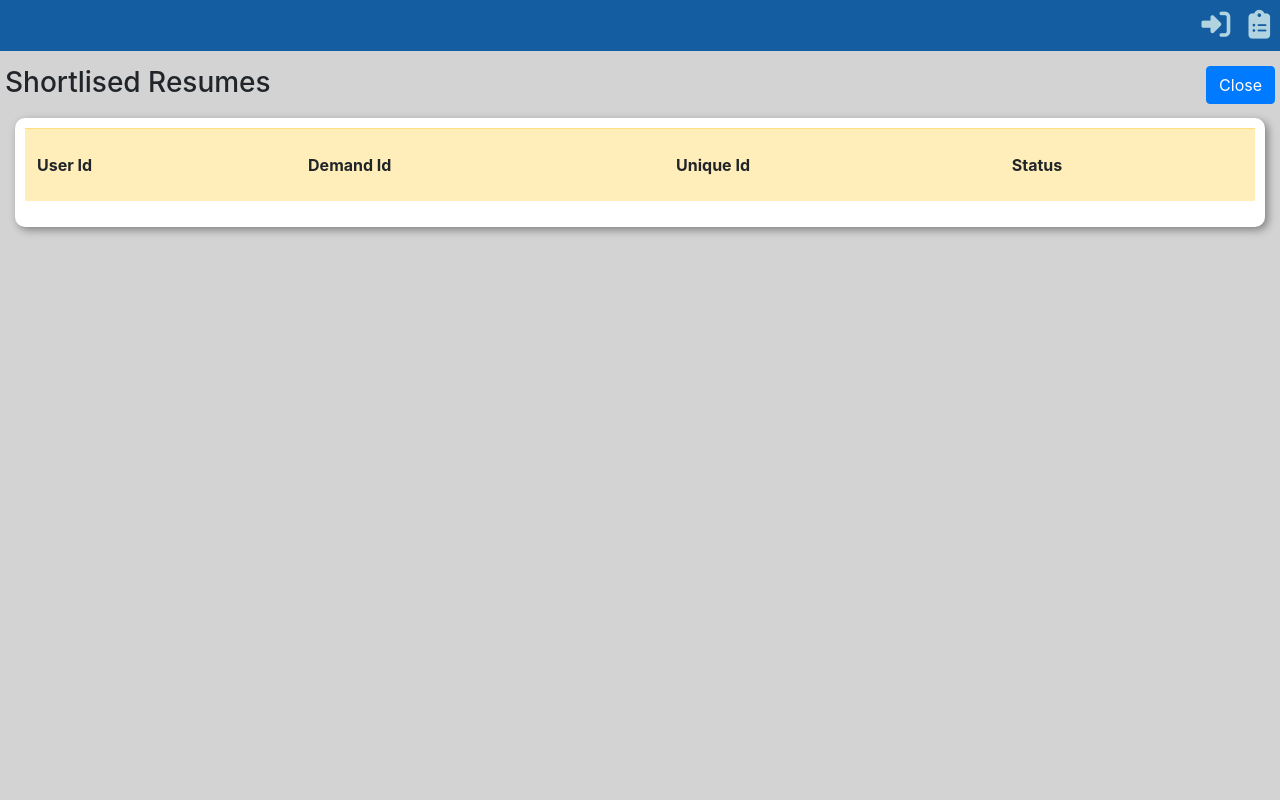
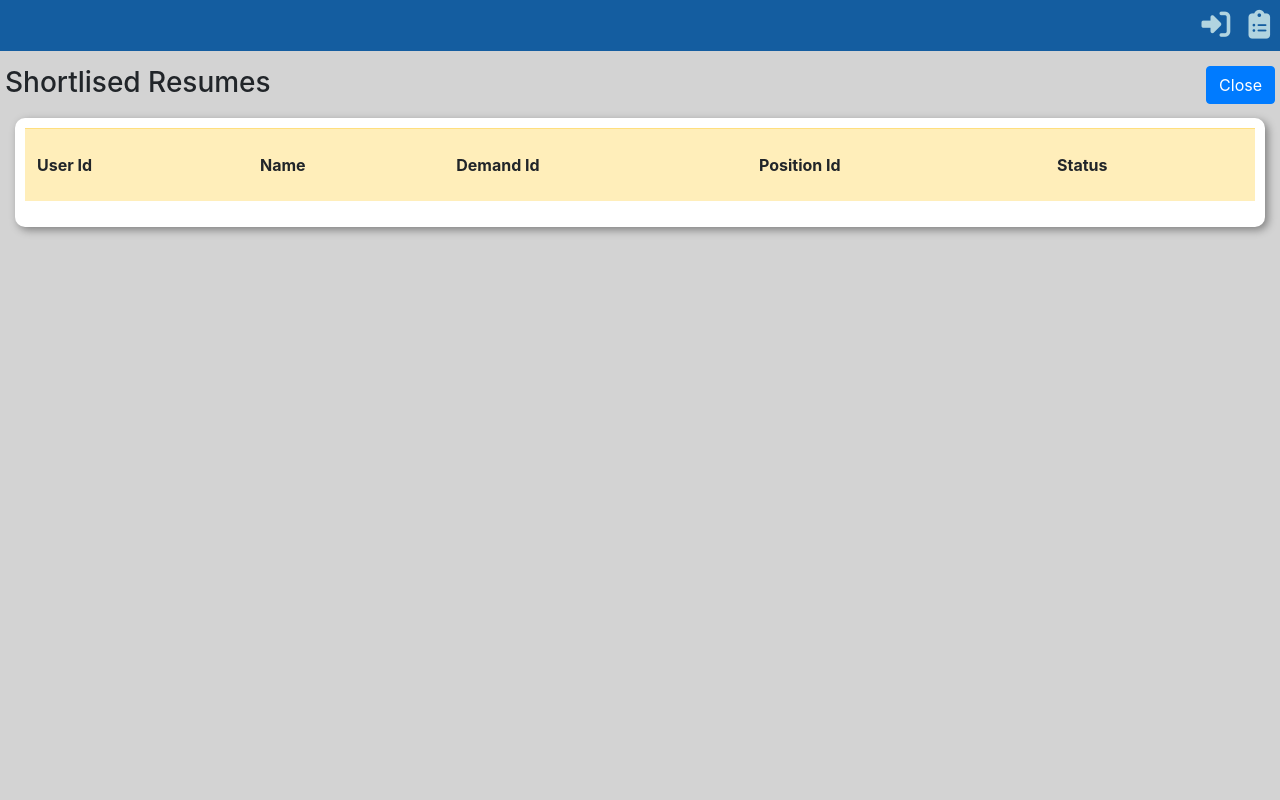
Before and after one commit to SreenivasKam/newmain, a Flask app: page /shortlistedjd/1 in a window 1280 px wide. Run offline with Flask 2, Linux system fonts and the light colour scheme; data that the repository does not hold is empty; some libraries are stand-ins or nearby versions.

Commit message:
10-06-2022-3

```diff
--- a/projectfolder/demand/views.py
+++ b/projectfolder/demand/views.py
@@ -361,7 +361,13 @@ def filterLogsPushBack():
 @demand.route('/shortlistedjd/<id>')
 def shortlistedjd(id):
     cur = mysql.connection.cursor()
-    header = ['User Id','Demand Id','Unique Id','Status']
+    header = ['User Id','Name','Demand Id','Position Id','Status']
     cur.execute('select * from resumemapping where demand_id ='+str(id)+ ' order by user_id;')
     data = cur.fetchall()
-    return render_template('viewshortlist.html',id=id,header=header,data=data)
+    cur.execute('select user_id,user_name from user_table')
+    fetchdata = list(cur.fetchall())
+    d1 =  {}
+    for ele in fetchdata:
+        d1[ele[0]]= ele[1]
+    # return render_template('check.html',msg =d1)
+    return render_template('viewshortlist.html',id=id,d1=d1,header=header,data=data)
--- a/projectfolder/templates/resume2.html
+++ b/projectfolder/templates/resume2.html
@@ -82,8 +82,8 @@
 
                     {% endfor %}
                     <td>
-                        <select class="col-8" required>
-                            <option value="None">None</option>
+                        <select class="col-14" required>
+                            <option value="None">Resume-Received</option>
                             {% for element in tabledata %}
                             <option value="{{element[1]}}">{{element[1]}}</option>
                             {% endfor %}
--- a/projectfolder/templates/viewshortlist.html
+++ b/projectfolder/templates/viewshortlist.html
@@ -43,6 +43,7 @@
                 {% for i in data %}
                 <tr class="table-light">
                     <td>{{i[0]}}</td>
+                    <td>{{d1[i[0]]}}</td>
                     <td>{{i[1]}}</td>
                     <td>{{i[2]}}</td>
                     <td>{{i[3]}}</td>
```
